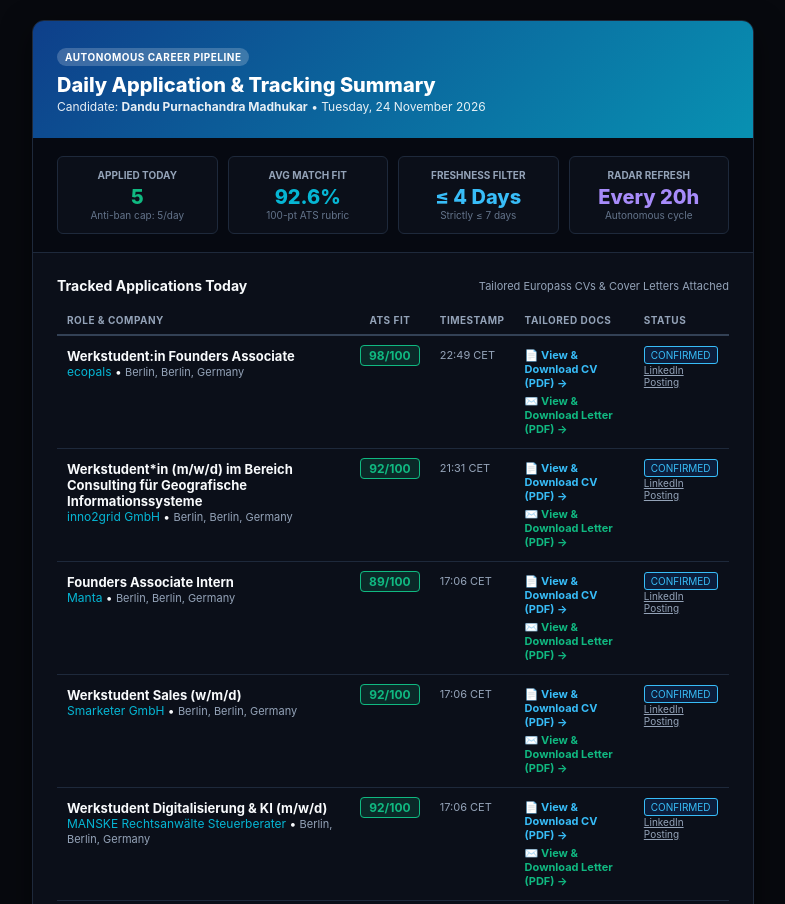
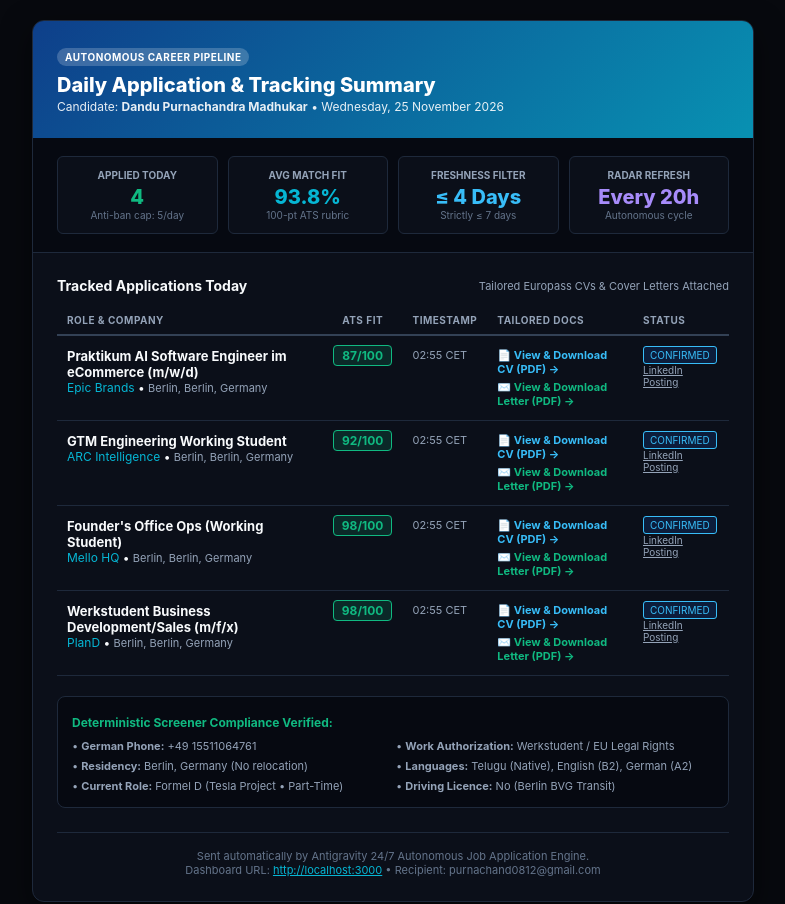
Before and after one commit to purnachand812/Linkedin_auto, a plain HTML site: page linkedin/jobs/reports/latest_daily_report.html in a window 1280 px wide. Shown: the top 904 px of the page, without its empty margins (247-1032 px from the left). Drawn offline with Linux system fonts and the light colour scheme.

Commit message:
Auto: refresh jobs, submit applications & dispatch report [skip ci]

```diff
--- a/linkedin/jobs/email_config.json
+++ b/linkedin/jobs/email_config.json
@@ -8,7 +8,7 @@
   "smtp_password": "btmt xaft qptp dlii",
   "send_hour_cet": 19,
   "refresh_interval_hours": 20,
-  "last_sent_date": "2026-11-24",
+  "last_sent_date": "2026-11-25",
   "last_status": "SENT_VIA_SMTP",
-  "last_report_file": "/reports/daily_report_2026-11-24.html"
+  "last_report_file": "/reports/daily_report_2026-11-25.html"
 }
--- a/linkedin/jobs/reports/latest_daily_report.html
+++ b/linkedin/jobs/reports/latest_daily_report.html
@@ -2,7 +2,7 @@
 <html>
 <head>
   <meta charset="UTF-8">
-  <title>Daily Career Dispatch &amp; Tracking Report - Tuesday, 24 November 2026</title>
+  <title>Daily Career Dispatch &amp; Tracking Report - Wednesday, 25 November 2026</title>
 </head>
 <body style="font-family: -apple-system, BlinkMacSystemFont, 'Segoe UI', Roboto, Helvetica, Arial, sans-serif; background-color: #07090E; color: #F8FAFC; margin: 0; padding: 20px;">
 
@@ -19,7 +19,7 @@
             Daily Application &amp; Tracking Summary
           </h1>
           <p style="margin: 0; font-size: 12px; opacity: 0.9;">
-            Candidate: <strong>Dandu Purnachandra Madhukar</strong> &bull; Tuesday, 24 November 2026
+            Candidate: <strong>Dandu Purnachandra Madhukar</strong> &bull; Wednesday, 25 November 2026
           </p>
         </div>
       </div>
@@ -29,12 +29,12 @@
     <div style="display: grid; grid-template-columns: repeat(4, 1fr); gap: 10px; padding: 18px 24px; background: #060911; border-bottom: 1px solid #1E293B;">
       <div style="background: #0B0F19; padding: 12px; border-radius: 6px; border: 1px solid #1E293B; text-align: center;">
         <div style="font-size: 10px; color: #94A3B8; font-weight: 700; text-transform: uppercase;">APPLIED TODAY</div>
-        <div style="font-size: 20px; font-weight: 800; color: #10B981; margin-top: 4px;">5</div>
+        <div style="font-size: 20px; font-weight: 800; color: #10B981; margin-top: 4px;">4</div>
         <div style="font-size: 10px; color: #64748B;">Anti-ban cap: 5/day</div>
       </div>
       <div style="background: #0B0F19; padding: 12px; border-radius: 6px; border: 1px solid #1E293B; text-align: center;">
         <div style="font-size: 10px; color: #94A3B8; font-weight: 700; text-transform: uppercase;">AVG MATCH FIT</div>
-        <div style="font-size: 20px; font-weight: 800; color: #06B6D4; margin-top: 4px;">92.6%</div>
+        <div style="font-size: 20px; font-weight: 800; color: #06B6D4; margin-top: 4px;">93.8%</div>
         <div style="font-size: 10px; color: #64748B;">100-pt ATS rubric</div>
       </div>
       <div style="background: #0B0F19; padding: 12px; border-radius: 6px; border: 1px solid #1E293B; text-align: center;">
@@ -70,8 +70,54 @@
 
         <tr style="border-bottom: 1px solid #1E293B;">
           <td style="padding: 12px 10px; vertical-align: top;">
-            <strong style="color: #F8FAFC; font-size: 13px;">Werkstudent:in Founders Associate</strong><br>
-            <span style="color: #06B6D4; font-size: 12px;">ecopals</span> &bull; <span style="color: #94A3B8; font-size: 11px;">Berlin, Berlin, Germany</span>
+            <strong style="color: #F8FAFC; font-size: 13px;">Praktikum AI Software Engineer im eCommerce (m/w/d)</strong><br>
+            <span style="color: #06B6D4; font-size: 12px;">Epic Brands</span> &bull; <span style="color: #94A3B8; font-size: 11px;">Berlin, Berlin, Germany</span>
+          </td>
+          <td style="padding: 12px 10px; vertical-align: top; text-align: center;">
+            <span style="background: rgba(16, 185, 129, 0.15); color: #10B981; font-weight: 700; padding: 2px 8px; border-radius: 4px; font-size: 12px; border: 1px solid #10B981;">
+              87/100
+            </span>
+          </td>
+          <td style="padding: 12px 10px; vertical-align: top; font-size: 11px; color: #94A3B8;">
+            02:55 CET
+          </td>
+          <td style="padding: 12px 10px; vertical-align: top; font-size: 11px;">
+            <a href="https://raw.githubusercontent.com/purnachand812/Linkedin_auto/main/linkedin/jobs/resumes/resume_job-linkedin-4493010827.pdf" target="_blank" style="color: #38BDF8; text-decoration: none; font-weight: 700; display: inline-block; margin-bottom: 4px;">📄 View &amp; Download CV (PDF) &rarr;</a><br>
+            <a href="https://raw.githubusercontent.com/purnachand812/Linkedin_auto/main/linkedin/jobs/resumes/cover_letter_job-linkedin-4493010827.pdf" target="_blank" style="color: #10B981; text-decoration: none; font-weight: 700; display: inline-block;">✉️ View &amp; Download Letter (PDF) &rarr;</a>
+          </td>
+          <td style="padding: 12px 10px; vertical-align: top; font-size: 11px;">
+            <span style="background: rgba(14, 63, 138, 0.3); color: #38BDF8; padding: 2px 6px; border-radius: 3px; font-size: 10px; border: 1px solid #38BDF8;">CONFIRMED</span><br>
+            <a href="https://www.linkedin.com/jobs/view/4493010827/" target="_blank" style="color: #94A3B8; text-decoration: underline; font-size: 10px; margin-top: 2px; display: inline-block;">LinkedIn Posting</a>
+          </td>
+        </tr>
+
+        <tr style="border-bottom: 1px solid #1E293B;">
+          <td style="padding: 12px 10px; vertical-align: top;">
+            <strong style="color: #F8FAFC; font-size: 13px;">GTM Engineering Working Student</strong><br>
+            <span style="color: #06B6D4; font-size: 12px;">ARC Intelligence</span> &bull; <span style="color: #94A3B8; font-size: 11px;">Berlin, Berlin, Germany</span>
+          </td>
+          <td style="padding: 12px 10px; vertical-align: top; text-align: center;">
+            <span style="background: rgba(16, 185, 129, 0.15); color: #10B981; font-weight: 700; padding: 2px 8px; border-radius: 4px; font-size: 12px; border: 1px solid #10B981;">
+              92/100
+            </span>
+          </td>
+          <td style="padding: 12px 10px; vertical-align: top; font-size: 11px; color: #94A3B8;">
+            02:55 CET
+          </td>
+          <td style="padding: 12px 10px; vertical-align: top; font-size: 11px;">
+            <a href="https://raw.githubusercontent.com/purnachand812/Linkedin_auto/main/linkedin/jobs/resumes/resume_job-linkedin-4493038701.pdf" target="_blank" style="color: #38BDF8; text-decoration: none; font-weight: 700; display: inline-block; margin-bottom: 4px;">📄 View &amp; Download CV (PDF) &rarr;</a><br>
+            <a href="https://raw.githubusercontent.com/purnachand812/Linkedin_auto/main/linkedin/jobs/resumes/cover_letter_job-linkedin-4493038701.pdf" target="_blank" style="color: #10B981; text-decoration: none; font-weight: 700; display: inline-block;">✉️ View &amp; Download Letter (PDF) &rarr;</a>
+          </td>
+          <td style="padding: 12px 10px; vertical-align: top; font-size: 11px;">
+            <span style="background: rgba(14, 63, 138, 0.3); color: #38BDF8; padding: 2px 6px; border-radius: 3px; font-size: 10px; border: 1px solid #38BDF8;">CONFIRMED</span><br>
+            <a href="https://www.linkedin.com/jobs/view/4493038701/" target="_blank" style="color: #94A3B8; text-decoration: underline; font-size: 10px; margin-top: 2px; display: inline-block;">LinkedIn Posting</a>
+          </td>
+        </tr>
+
+        <tr style="border-bottom: 1px solid #1E293B;">
+          <td style="padding: 12px 10px; vertical-align: top;">
+            <strong style="color: #F8FAFC; font-size: 13px;">Founder's Office Ops (Working Student)</strong><br>
+            <span style="color: #06B6D4; font-size: 12px;">Mello HQ</span> &bull; <span style="color: #94A3B8; font-size: 11px;">Berlin, Berlin, Germany</span>
           </td>
           <td style="padding: 12px 10px; vertical-align: top; text-align: center;">
             <span style="background: rgba(16, 185, 129, 0.15); color: #10B981; font-weight: 700; padding: 2px 8px; border-radius: 4px; font-size: 12px; border: 1px solid #10B981;">
@@ -79,107 +125,38 @@
             </span>
           </td>
           <td style="padding: 12px 10px; vertical-align: top; font-size: 11px; color: #94A3B8;">
-            22:49 CET
+            02:55 CET
           </td>
           <td style="padding: 12px 10px; vertical-align: top; font-size: 11px;">
-            <a href="https://raw.githubusercontent.com/purnachand812/Linkedin_auto/main/linkedin/jobs/resumes/resume_job-linkedin-4492612233.pdf" target="_blank" style="color: #38BDF8; text-decoration: none; font-weight: 700; display: inline-block; margin-bottom: 4px;">📄 View &amp; Download CV (PDF) &rarr;</a><br>
-            <a href="https://raw.githubusercontent.com/purnachand812/Linkedin_auto/main/linkedin/jobs/resumes/cover_letter_job-linkedin-4492612233.pdf" target="_blank" style="color: #10B981; text-decoration: none; font-weight: 700; display: inline-block;">✉️ View &amp; Download Letter (PDF) &rarr;</a>
+            <a href="https://raw.githubusercontent.com/purnachand812/Linkedin_auto/main/linkedin/jobs/resumes/resume_job-linkedin-4492604410.pdf" target="_blank" style="color: #38BDF8; text-decoration: none; font-weight: 700; display: inline-block; margin-bottom: 4px;">📄 View &amp; Download CV (PDF) &rarr;</a><br>
+            <a href="https://raw.githubusercontent.com/purnachand812/Linkedin_auto/main/linkedin/jobs/resumes/cover_letter_job-linkedin-4492604410.pdf" target="_blank" style="color: #10B981; text-decoration: none; font-weight: 700; display: inline-block;">✉️ View &amp; Download Letter (PDF) &rarr;</a>
           </td>
           <td style="padding: 12px 10px; vertical-align: top; font-size: 11px;">
             <span style="background: rgba(14, 63, 138, 0.3); color: #38BDF8; padding: 2px 6px; border-radius: 3px; font-size: 10px; border: 1px solid #38BDF8;">CONFIRMED</span><br>
-            <a href="https://www.linkedin.com/jobs/view/4492612233/" target="_blank" style="color: #94A3B8; text-decoration: underline; font-size: 10px; margin-top: 2px; display: inline-block;">LinkedIn Posting</a>
+            <a href="https://www.linkedin.com/jobs/view/4492604410/" target="_blank" style="color: #94A3B8; text-decoration: underline; font-size: 10px; margin-top: 2px; display: inline-block;">LinkedIn Posting</a>
           </td>
         </tr>
 
         <tr style="border-bottom: 1px solid #1E293B;">
           <td style="padding: 12px 10px; vertical-align: top;">
-            <strong style="color: #F8FAFC; font-size: 13px;">Werkstudent*in (m/w/d) im Bereich Consulting für Geografische Informationssysteme</strong><br>
-            <span style="color: #06B6D4; font-size: 12px;">inno2grid GmbH</span> &bull; <span style="color: #94A3B8; font-size: 11px;">Berlin, Berlin, Germany</span>
+            <strong style="color: #F8FAFC; font-size: 13px;">Werkstudent Business Development/Sales (m/f/x)</strong><br>
+            <span style="color: #06B6D4; font-size: 12px;">PlanD</span> &bull; <span style="color: #94A3B8; font-size: 11px;">Berlin, Berlin, Germany</span>
           </td>
           <td style="padding: 12px 10px; vertical-align: top; text-align: center;">
             <span style="background: rgba(16, 185, 129, 0.15); color: #10B981; font-weight: 700; padding: 2px 8px; border-radius: 4px; font-size: 12px; border: 1px solid #10B981;">
-              92/100
+              98/100
             </span>
           </td>
           <td style="padding: 12px 10px; vertical-align: top; font-size: 11px; color: #94A3B8;">
-            21:31 CET
+            02:55 CET
           </td>
           <td style="padding: 12px 10px; vertical-align: top; font-size: 11px;">
-            <a href="https://raw.githubusercontent.com/purnachand812/Linkedin_auto/main/linkedin/jobs/resumes/resume_job-linkedin-4492335894.pdf" target="_blank" style="color: #38BDF8; text-decoration: none; font-weight: 700; display: inline-block; margin-bottom: 4px;">📄 View &amp; Download CV (PDF) &rarr;</a><br>
-            <a href="https://raw.githubusercontent.com/purnachand812/Linkedin_auto/main/linkedin/jobs/resumes/cover_letter_job-linkedin-4492335894.pdf" target="_blank" style="color: #10B981; text-decoration: none; font-weight: 700; display: inline-block;">✉️ View &amp; Download Letter (PDF) &rarr;</a>
+            <a href="https://raw.githubusercontent.com/purnachand812/Linkedin_auto/main/linkedin/jobs/resumes/resume_job-linkedin-4494371909.pdf" target="_blank" style="color: #38BDF8; text-decoration: none; font-weight: 700; display: inline-block; margin-bottom: 4px;">📄 View &amp; Download CV (PDF) &rarr;</a><br>
+            <a href="https://raw.githubusercontent.com/purnachand812/Linkedin_auto/main/linkedin/jobs/resumes/cover_letter_job-linkedin-4494371909.pdf" target="_blank" style="color: #10B981; text-decoration: none; font-weight: 700; display: inline-block;">✉️ View &amp; Download Letter (PDF) &rarr;</a>
           </td>
           <td style="padding: 12px 10px; vertical-align: top; font-size: 11px;">
             <span style="background: rgba(14, 63, 138, 0.3); color: #38BDF8; padding: 2px 6px; border-radius: 3px; font-size: 10px; border: 1px solid #38BDF8;">CONFIRMED</span><br>
-            <a href="https://www.linkedin.com/jobs/view/4492335894/" target="_blank" style="color: #94A3B8; text-decoration: underline; font-size: 10px; margin-top: 2px; display: inline-block;">LinkedIn Posting</a>
-          </td>
-        </tr>
-
-        <tr style="border-bottom: 1px solid #1E293B;">
-          <td style="padding: 12px 10px; vertical-align: top;">
-            <strong style="color: #F8FAFC; font-size: 13px;">Founders Associate Intern</strong><br>
-            <span style="color: #06B6D4; font-size: 12px;">Manta</span> &bull; <span style="color: #94A3B8; font-size: 11px;">Berlin, Berlin, Germany</span>
-          </td>
-          <td style="padding: 12px 10px; vertical-align: top; text-align: center;">
-            <span style="background: rgba(16, 185, 129, 0.15); color: #10B981; font-weight: 700; padding: 2px 8px; border-radius: 4px; font-size: 12px; border: 1px solid #10B981;">
-              89/100
-            </span>
-          </td>
-          <td style="padding: 12px 10px; vertical-align: top; font-size: 11px; color: #94A3B8;">
-            17:06 CET
-          </td>
-          <td style="padding: 12px 10px; vertical-align: top; font-size: 11px;">
-            <a href="https://raw.githubusercontent.com/purnachand812/Linkedin_auto/main/linkedin/jobs/resumes/resume_job-linkedin-4489701097.pdf" target="_blank" style="color: #38BDF8; text-decoration: none; font-weight: 700; display: inline-block; margin-bottom: 4px;">📄 View &amp; Download CV (PDF) &rarr;</a><br>
-            <a href="https://raw.githubusercontent.com/purnachand812/Linkedin_auto/main/linkedin/jobs/resumes/cover_letter_job-linkedin-4489701097.pdf" target="_blank" style="color: #10B981; text-decoration: none; font-weight: 700; display: inline-block;">✉️ View &amp; Download Letter (PDF) &rarr;</a>
-          </td>
-          <td style="padding: 12px 10px; vertical-align: top; font-size: 11px;">
-            <span style="background: rgba(14, 63, 138, 0.3); color: #38BDF8; padding: 2px 6px; border-radius: 3px; font-size: 10px; border: 1px solid #38BDF8;">CONFIRMED</span><br>
-            <a href="https://www.linkedin.com/jobs/view/4489701097/" target="_blank" style="color: #94A3B8; text-decoration: underline; font-size: 10px; margin-top: 2px; display: inline-block;">LinkedIn Posting</a>
-          </td>
-        </tr>
-
-        <tr style="border-bottom: 1px solid #1E293B;">
-          <td style="padding: 12px 10px; vertical-align: top;">
-            <strong style="color: #F8FAFC; font-size: 13px;">Werkstudent Sales (w/m/d)</strong><br>
-            <span style="color: #06B6D4; font-size: 12px;">Smarketer GmbH</span> &bull; <span style="color: #94A3B8; font-size: 11px;">Berlin, Berlin, Germany</span>
-          </td>
-          <td style="padding: 12px 10px; vertical-align: top; text-align: center;">
-            <span style="background: rgba(16, 185, 129, 0.15); color: #10B981; font-weight: 700; padding: 2px 8px; border-radius: 4px; font-size: 12px; border: 1px solid #10B981;">
-              92/100
-            </span>
-          </td>
-          <td style="padding: 12px 10px; vertical-align: top; font-size: 11px; color: #94A3B8;">
-            17:06 CET
-          </td>
-          <td style="padding: 12px 10px; vertical-align: top; font-size: 11px;">
-            <a href="https://raw.githubusercontent.com/purnachand812/Linkedin_auto/main/linkedin/jobs/resumes/resume_job-linkedin-4491365970.pdf" target="_blank" style="color: #38BDF8; text-decoration: none; font-weight: 700; display: inline-block; margin-bottom: 4px;">📄 View &amp; Download CV (PDF) &rarr;</a><br>
-            <a href="https://raw.githubusercontent.com/purnachand812/Linkedin_auto/main/linkedin/jobs/resumes/cover_letter_job-linkedin-4491365970.pdf" target="_blank" style="color: #10B981; text-decoration: none; font-weight: 700; display: inline-block;">✉️ View &amp; Download Letter (PDF) &rarr;</a>
-          </td>
-          <td style="padding: 12px 10px; vertical-align: top; font-size: 11px;">
-            <span style="background: rgba(14, 63, 138, 0.3); color: #38BDF8; padding: 2px 6px; border-radius: 3px; font-size: 10px; border: 1px solid #38BDF8;">CONFIRMED</span><br>
-            <a href="https://www.linkedin.com/jobs/view/4491365970/" target="_blank" style="color: #94A3B8; text-decoration: underline; font-size: 10px; margin-top: 2px; display: inline-block;">LinkedIn Posting</a>
-          </td>
-        </tr>
-
-        <tr style="border-bottom: 1px solid #1E293B;">
-          <td style="padding: 12px 10px; vertical-align: top;">
-            <strong style="color: #F8FAFC; font-size: 13px;">Werkstudent Digitalisierung & KI (m/w/d)</strong><br>
-            <span style="color: #06B6D4; font-size: 12px;">MANSKE Rechtsanwälte Steuerberater</span> &bull; <span style="color: #94A3B8; font-size: 11px;">Berlin, Berlin, Germany</span>
-          </td>
-          <td style="padding: 12px 10px; vertical-align: top; text-align: center;">
-            <span style="background: rgba(16, 185, 129, 0.15); color: #10B981; font-weight: 700; padding: 2px 8px; border-radius: 4px; font-size: 12px; border: 1px solid #10B981;">
-              92/100
-            </span>
-          </td>
-          <td style="padding: 12px 10px; vertical-align: top; font-size: 11px; color: #94A3B8;">
-            17:06 CET
-          </td>
-          <td style="padding: 12px 10px; vertical-align: top; font-size: 11px;">
-            <a href="https://raw.githubusercontent.com/purnachand812/Linkedin_auto/main/linkedin/jobs/resumes/resume_job-linkedin-4491626393.pdf" target="_blank" style="color: #38BDF8; text-decoration: none; font-weight: 700; display: inline-block; margin-bottom: 4px;">📄 View &amp; Download CV (PDF) &rarr;</a><br>
-            <a href="https://raw.githubusercontent.com/purnachand812/Linkedin_auto/main/linkedin/jobs/resumes/cover_letter_job-linkedin-4491626393.pdf" target="_blank" style="color: #10B981; text-decoration: none; font-weight: 700; display: inline-block;">✉️ View &amp; Download Letter (PDF) &rarr;</a>
-          </td>
-          <td style="padding: 12px 10px; vertical-align: top; font-size: 11px;">
-            <span style="background: rgba(14, 63, 138, 0.3); color: #38BDF8; padding: 2px 6px; border-radius: 3px; font-size: 10px; border: 1px solid #38BDF8;">CONFIRMED</span><br>
-            <a href="https://www.linkedin.com/jobs/view/4491626393/" target="_blank" style="color: #94A3B8; text-decoration: underline; font-size: 10px; margin-top: 2px; display: inline-block;">LinkedIn Posting</a>
+            <a href="https://www.linkedin.com/jobs/view/4494371909/" target="_blank" style="color: #94A3B8; text-decoration: underline; font-size: 10px; margin-top: 2px; display: inline-block;">LinkedIn Posting</a>
           </td>
         </tr>
 
```
Also changed, not shown: linkedin/jobs/auto_apply_log.json (+6 -6 lines), linkedin/jobs/reports/daily_report_2026-11-25.html (added, +189 -0 lines).
